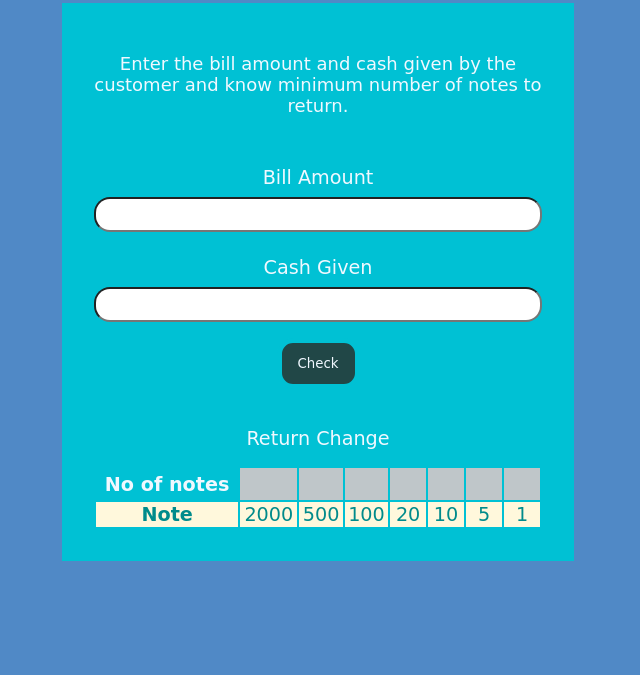
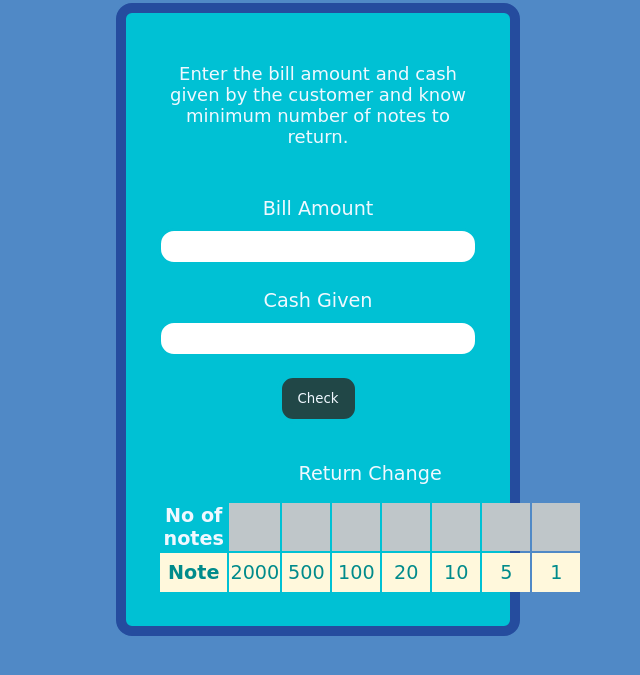
Before and after one commit to Samarth-5109/mark10-neog, a plain HTML site: page index.html in a window 1280 px wide. Shown: the part 93-768 px from the top of the page, without its empty margins (322-962 px from the left). Drawn offline with Linux system fonts and the light colour scheme; a web font is replaced by a local one.

Commit message:
some minor adjustments

```diff
--- a/index.html
+++ b/index.html
@@ -14,9 +14,9 @@
         Enter the bill amount and cash given by the customer and know minimum number of notes to return.
     </p>
     <label for="bill-amt">Bill Amount</label>
-    <input id="bill-amt" type="text">
+    <input id="bill-amt" type="number">
     <label for="cash-gn">Cash Given</label>
-    <input id="cash-gn" type="text">
+    <input id="cash-gn" type="number">
     <div class="btn">
         <button id="check-btn">Check</button>
 
@@ -41,7 +41,7 @@
 
         </tr>
         <tr class="row-2">
-            <th>Note</th>
+            <th class="h2">Note</th>
             <td>2000</td>
             <td>500</td>
             <td>100</td>
--- a/styles.css
+++ b/styles.css
@@ -12,8 +12,10 @@ body{
     display: flex;
     flex-direction: column;
     margin: auto;
-    width: 40vw;
+    width: 30vw;
     background-color:#00C1D4;
+    border-radius: 1rem;
+    border: 10px solid rgb(37, 76, 158);
 }
 
 .description{
@@ -25,12 +27,14 @@ body{
     margin : 0.5rem 2rem 1.5rem 2rem;
     padding: 0.5rem;
     border-radius: 1rem;
+    border: solid #00C1D4;
 }
 
 #cash-gn{
     margin : 0.5rem 2rem 1rem 2rem;
     padding: 0.5rem;
     border-radius: 1rem;
+    border: solid #00C1D4;
 }
 
 
@@ -41,6 +45,7 @@ body{
    border: 5px solid #00C1D4;
    color: aliceblue;
    font-family: 'gluten', cursive;
+   cursor: pointer;
 
 }
 
@@ -50,7 +55,7 @@ body{
 
 .no-of-notes{
     background-color: rgb(191, 198, 201);
-    padding: 1rem;
+    padding: 1.5rem;
 }
 
 .row-2{
@@ -58,3 +63,7 @@ body{
 
     color: darkcyan;
 }
+
+.h2{
+    padding: 0.5rem
+}
```
